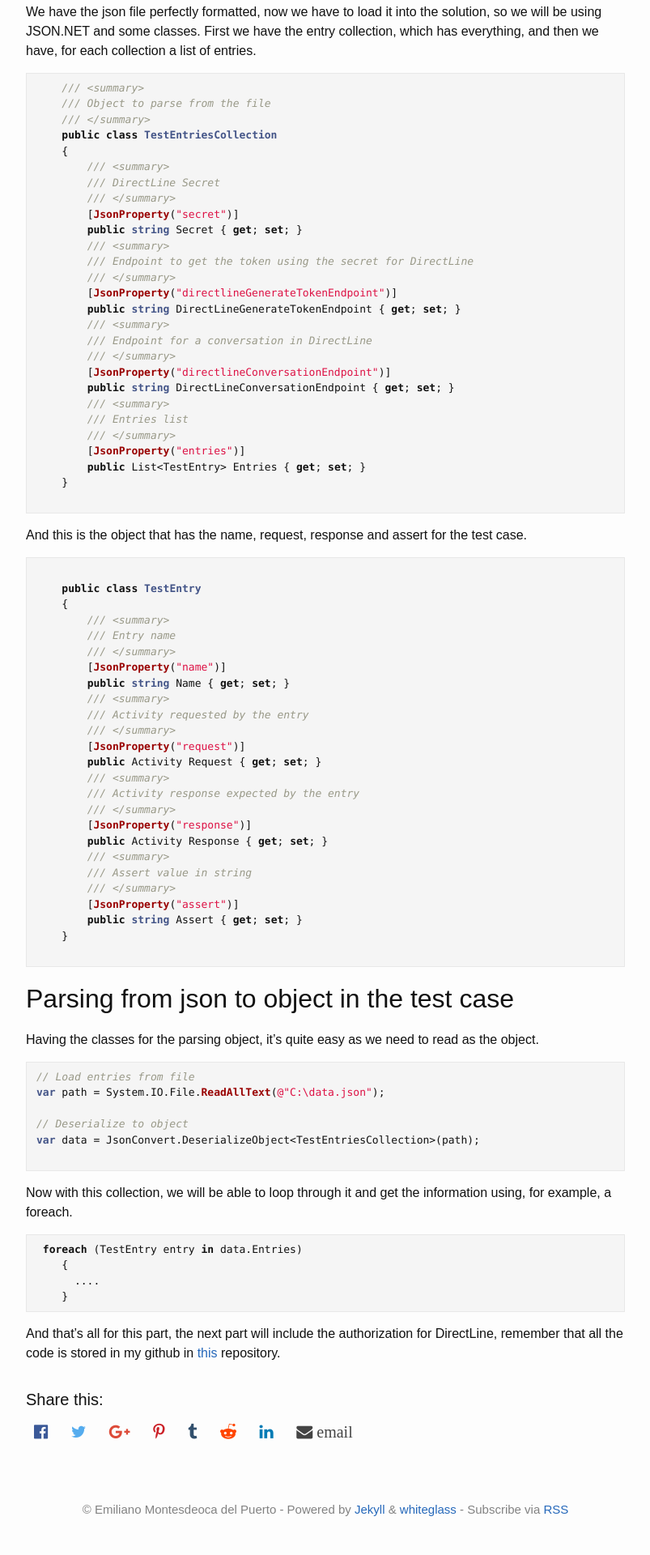
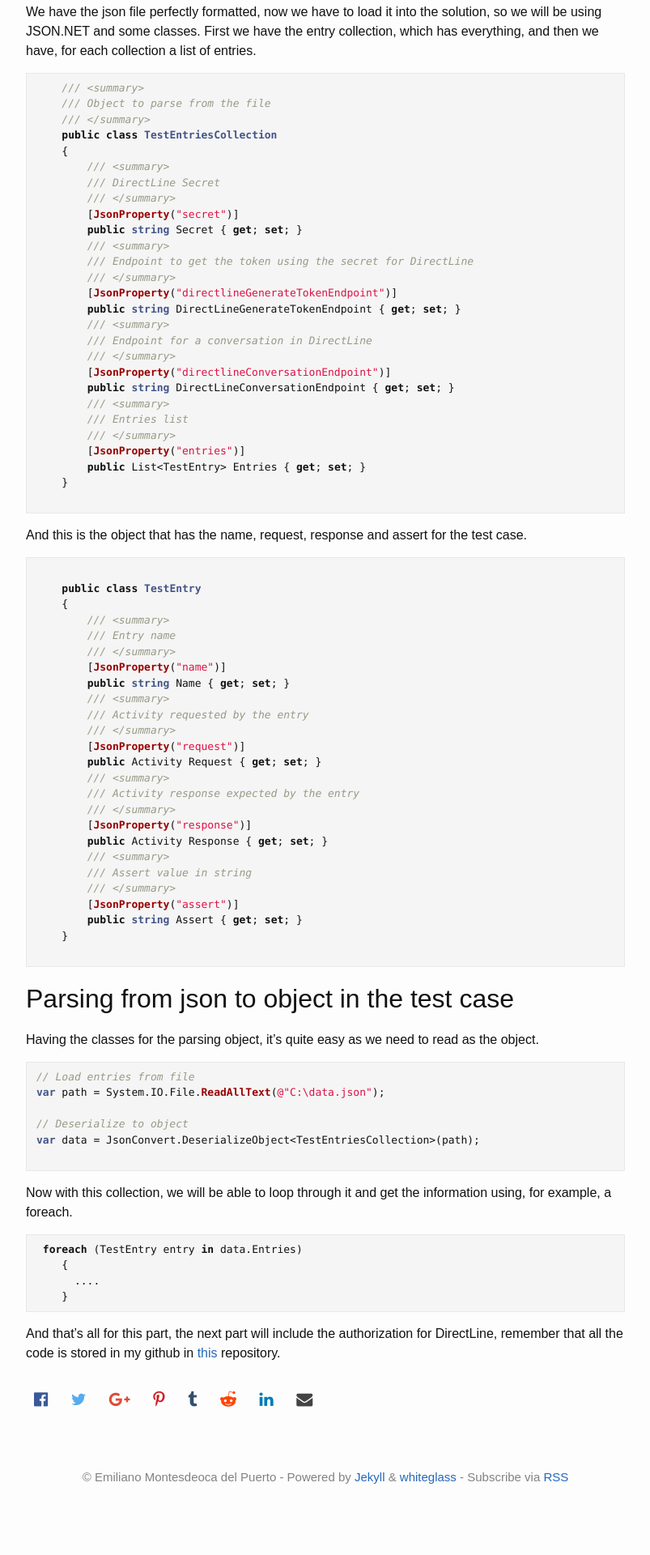
Before and after one commit to emimontesdeoca/emimontesdeoca.github.io, a Jekyll site: the page built from _posts/2018-4-24-integration-test-bot-framework-1.md, in a window 1280 px wide. Shown: the part 2539-4459 px from the top of the page at 81% size, without its empty margins (238-1041 px from the left). Built offline with Jekyll 4.4.1, drawn with Linux system fonts in a browser that asks for light colours; after the commit the page ends 4419 px from its top, so only the background shows below that.

Commit message:
better sharebar

```diff
--- a/_includes/share-bar.html
+++ b/_includes/share-bar.html
@@ -93,12 +93,12 @@
 .fa-envelope:hover {
     background-color: #444444;
 }
+#share-bar > div > a {
+    text-decoration: none !important;
+}
 </style>
 
-<div id="share-bar">
-
-    <h4>Share this:</h4>
-
+<div id="share-bar" class="text-align:center">
     <div class="share-buttons">
         <a  href="https://www.facebook.com/sharer/sharer.php?u={{ site.url }}{{ site.baseurl }}{{ page.url }}"
             onclick="window.open(this.href, 'pop-up', 'left=20,top=20,width=500,height=500,toolbar=1,resizable=0'); return false;"
@@ -144,7 +144,7 @@
 
         <a  href="mailto:emontesdeoc@gmail.com?subject={{ page.title }}&amp;body=Check out this site {{ site.url }}{{ site.baseurl }}{{ page.url }}"
             title="Share via Email" >
-            <i class="fa fa-envelope share-button"> email</i>
+            <i class="fa fa-envelope share-button"></i>
         </a>
     </div>
 
--- a/_layouts/home.html
+++ b/_layouts/home.html
@@ -30,6 +30,8 @@
             <a href="{{ post.url | relative_url }}">Read on &rarr;</a>
           </p>
         {% endif %}
+
+        {% include share-bar.html %}
       </li>
     {% endfor %}
   </ul>
```
